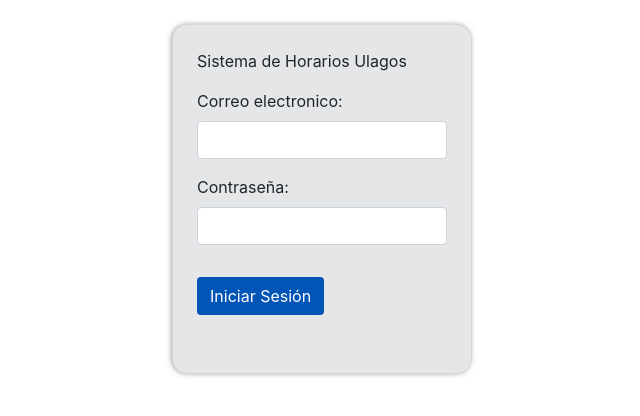
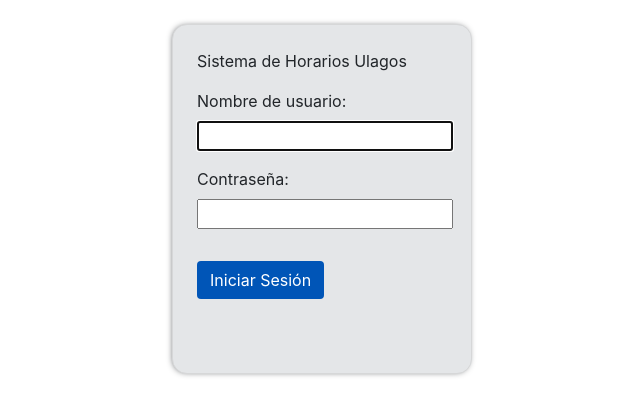
Before and after one commit to Ezfeik/ISW, a Django app: page /accounts/login/ in a window 1280 px wide. Shown: the part 100-516 px from the top of the page, without its empty margins (318-958 px from the left). Run offline with Django 3.2, Linux system fonts and the light colour scheme; some libraries are stand-ins or nearby versions.

Commit message:
Autenticación para login

```diff
--- a/Horarios/templates/registration/login.html
+++ b/Horarios/templates/registration/login.html
@@ -22,18 +22,17 @@
   <body>
     <div class="container mt-4 pt-4 px-4 login">
       <p>Sistema de Horarios Ulagos</p>
-      <form action="/action_page.php">
-        {% csrf_token %}
-        <div class="form-group">
-          <label for="email">Correo electronico:</label>
-          <input type="email" class="form-control" id="email">
-        </div>
-        <div class="form-group">
-          <label for="pwd">Contraseña:</label>
-          <input type="password" class="form-control" id="pwd">
-        </div>
-        <button type="submit" class="btn btn-default btn-login mt-3">Iniciar Sesión</button>
-      </form>
+      {% if user.is_authenticated %}
+        <p>Ya estas logeado</p>
+        <a href="/menu">Volver</a>
+      {% else %}
+        <form method="post">
+          {% csrf_token %}
+          {{ form.as_p }}
+          <button type="submit" class="btn btn-default btn-login mt-3">Iniciar Sesión</button>
+        </form>
+      {% endif %}
+
     </div>
   </body>
 
```
